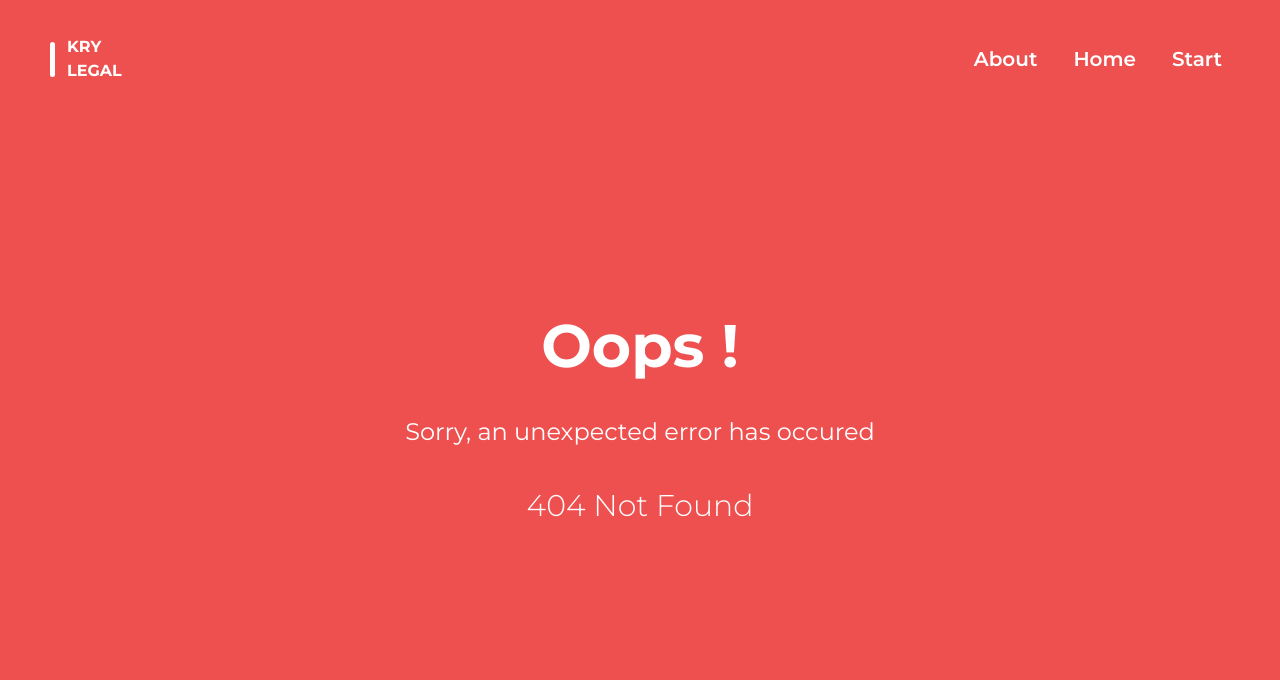
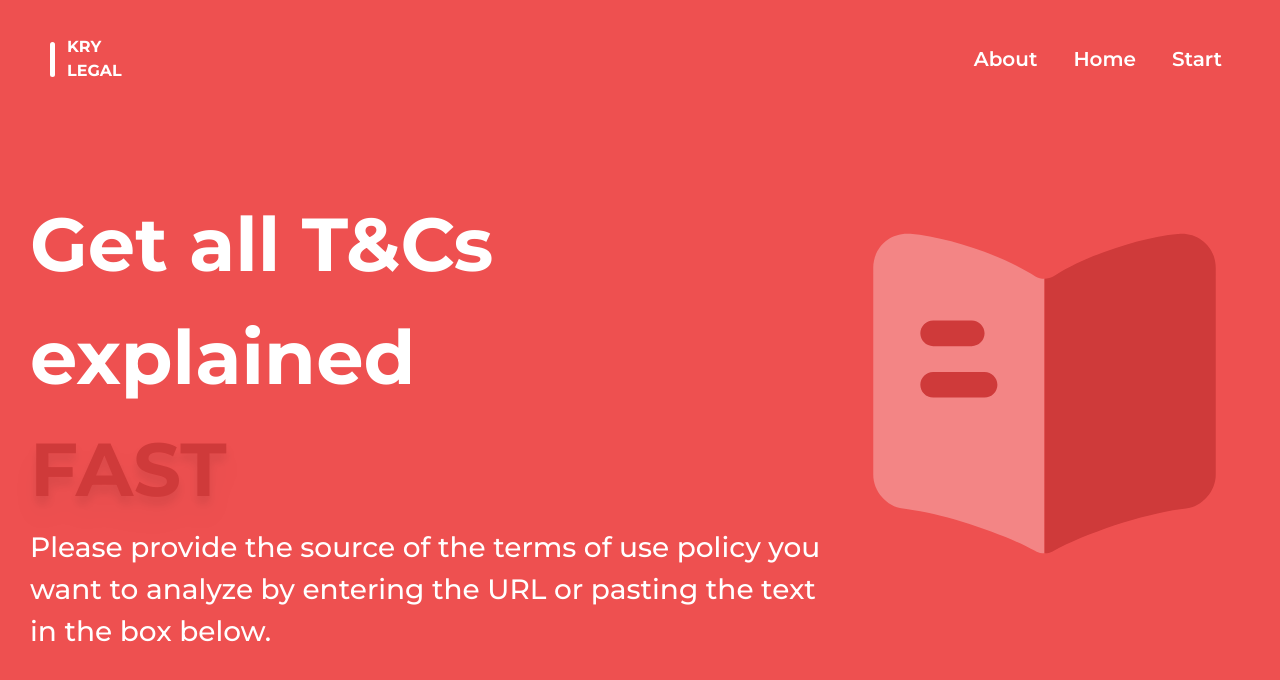
Before and after one commit to Opportunists/openai-hackathon-les-cracks, a React (Vite) app: page /about in a window 1280 px wide. Before the commit this address had no page. Shown: the top 680 px of the page. Built offline with nearby package versions, Linux system fonts and the light colour scheme.

Commit message:
feat(router): Add about page

```diff
--- a/src/main.tsx
+++ b/src/main.tsx
@@ -25,6 +25,10 @@ const router = createBrowserRouter([
   {
     path: "/start",
     element: <UseIt/>
+  },
+  {
+    path: "/about",
+    element: <AboutPage/>
   }
 ]);
 
--- /dev/null
+++ b/src/pages/About.tsx
@@ -0,0 +1,34 @@
+import React from "react";
+import NavBar from "~/components/NavBar";
+
+
+function AboutPage() {
+    return (
+        <div className="bg-primary w-screen h-screen font-primary text-white flex flex-col justify-center items-center space-y-10">
+            <NavBar />
+
+            <div className="flex px-[30px]">
+                <div className="flex-auto text-left text-[75px] font-extrabold">
+                    <h1>Get all T&Cs explained </h1>
+                    <h1 className="text-[#CF3A3A] drop-shadow-xl">FAST</h1>
+                    <h2 className="font-medium text-[28px]">
+                        Please provide the source of the terms of use policy you want
+                        to analyze by entering the URL
+                        or pasting the text in the box below.
+                    </h2>
+                </div>
+                <div className="flex-auto">
+                    <svg width="411" height="411" viewBox="0 0 611 611" fill="none" xmlns="http://www.w3.org/2000/svg">
+                        <path opacity="0.4" d="M305.5 134.98V543.077C301.172 543.077 296.59 542.313 293.025 540.277L292.007 539.768C243.127 513.036 157.842 485.032 102.597 477.649L95.2141 476.631C70.7741 473.576 50.9166 450.663 50.9166 426.223V118.687C50.9166 88.3914 75.6112 65.4788 105.907 68.0247C159.369 72.3526 240.327 99.3384 285.642 127.597L292.007 131.416C295.826 133.707 300.663 134.98 305.5 134.98Z" fill="white" fill-opacity="0.75" />
+                        <path d="M560.083 118.89V426.172C560.083 450.612 540.226 473.525 515.786 476.58L507.385 477.598C451.885 484.981 366.345 513.24 317.465 540.226C314.156 542.262 310.083 543.026 305.5 543.026V134.929C310.337 134.929 315.174 133.656 318.993 131.365L323.321 128.565C368.637 100.051 449.849 72.8108 503.311 68.2283H504.839C535.134 65.6825 560.083 88.3404 560.083 118.89ZM197.302 235.184H140.021C129.583 235.184 120.927 226.528 120.927 216.09C120.927 205.652 129.583 196.997 140.021 196.997H197.302C207.74 196.997 216.396 205.652 216.396 216.09C216.396 226.528 207.74 235.184 197.302 235.184ZM216.396 311.559H140.021C129.583 311.559 120.927 302.903 120.927 292.465C120.927 282.027 129.583 273.372 140.021 273.372H216.396C226.834 273.372 235.49 282.027 235.49 292.465C235.49 302.903 226.834 311.559 216.396 311.559Z" fill="#CF3A3A" />
+                    </svg>
+                </div>
+            </div>
+
+
+
+        </div>
+    );
+}
+
+export default AboutPage;
```
